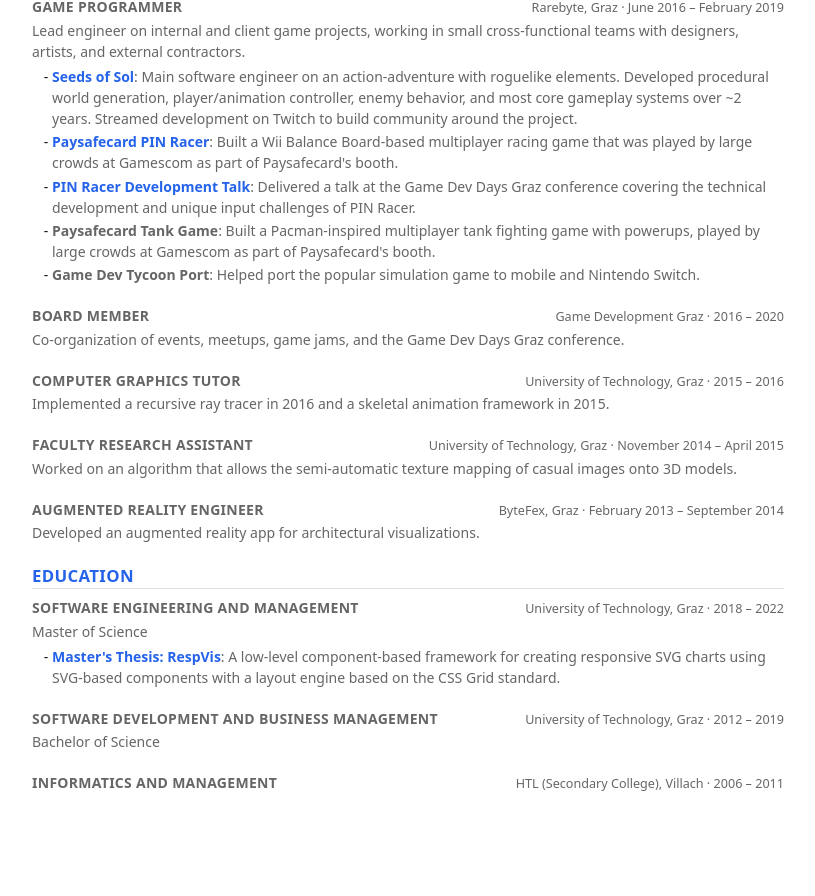
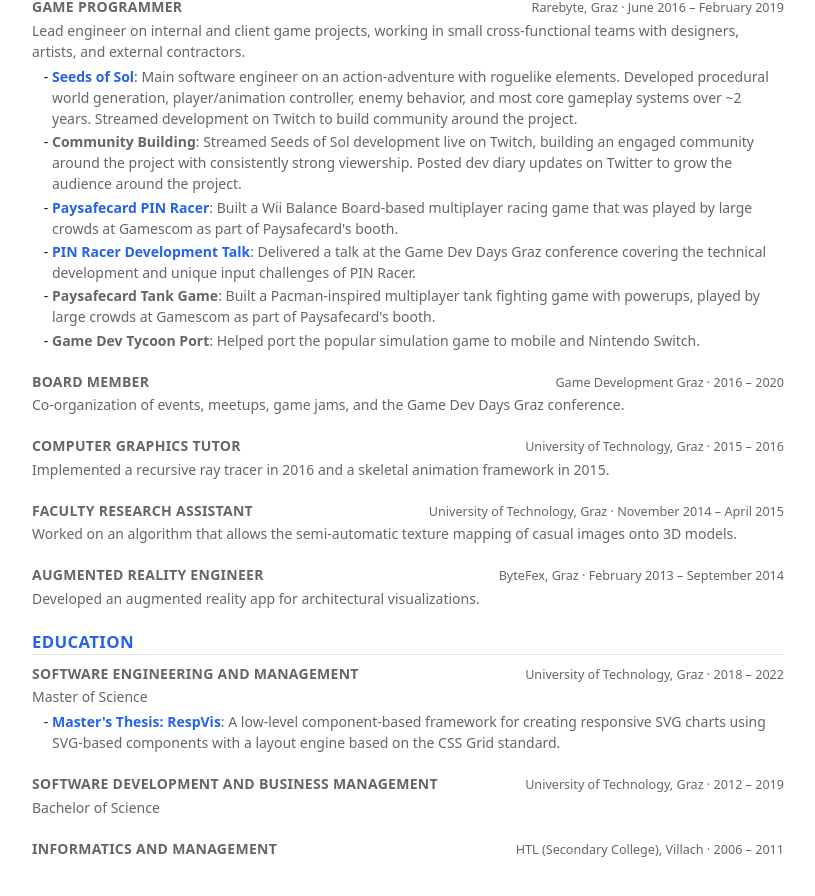
Before and after one commit to AlmostBearded/almostbearded.github.io, a React (Vite) app: page / in a window 1280 px wide. Shown: the part 1613-2509 px from the top of the page, without its empty margins (232-1047 px from the left). Before the commit the page ends 2459 px from the top, so only its background shows below. Built offline with nearby package versions, Linux system fonts and the light colour scheme.

Commit message:
add community building highlight to rarebyte experience

```diff
--- a/src/data.ts
+++ b/src/data.ts
@@ -157,6 +157,10 @@
           url: "https://www.youtube.com/watch?v=NRUAHY6Ju0k",
         },
         {
+          title: "Community Building",
+          summary: "Streamed Seeds of Sol development live on Twitch, building an engaged community around the project with consistently strong viewership. Posted dev diary updates on Twitter to grow the audience around the project.",
+        },
+        {
           title: "Paysafecard PIN Racer",
           summary: "Built a Wii Balance Board-based multiplayer racing game that was played by large crowds at Gamescom as part of Paysafecard's booth.",
           url: "https://www.youtube.com/watch?v=BFd97kR96Co",
```
